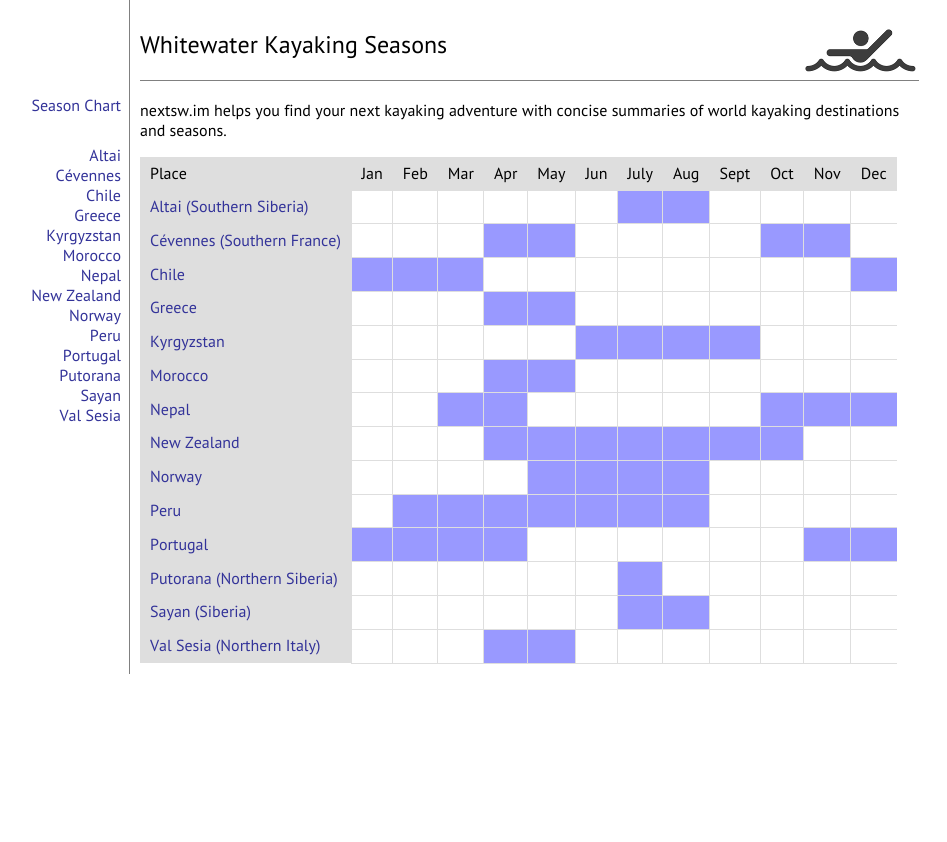
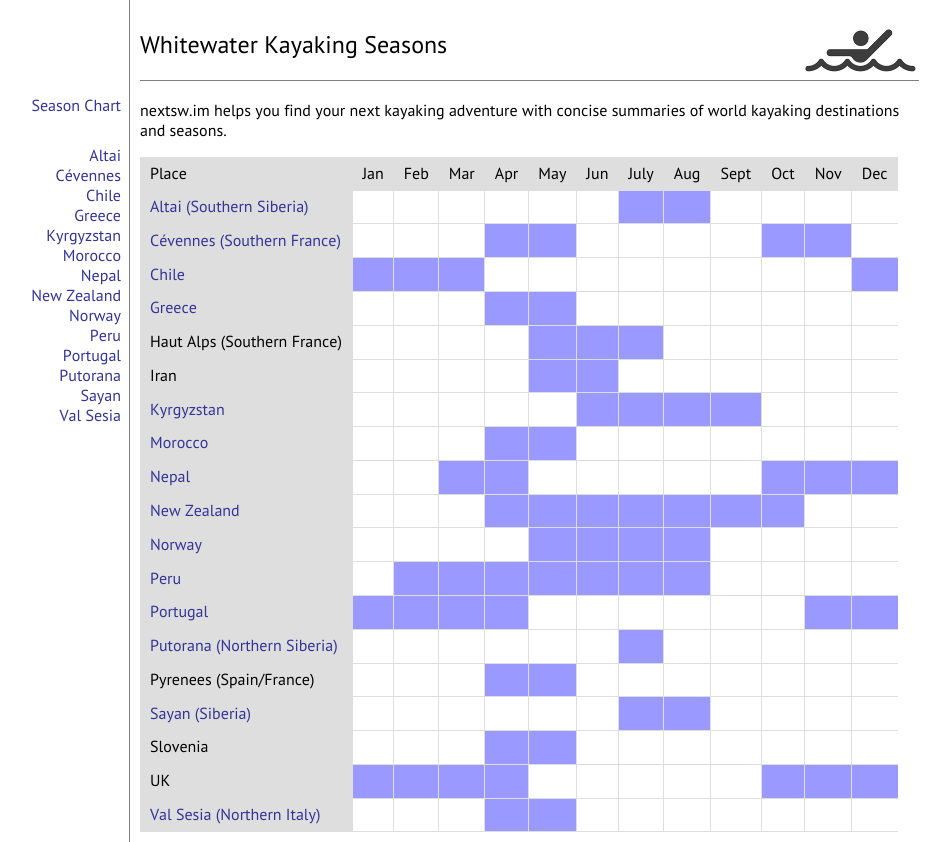
Before and after one commit to robtuley/world.rainchasers.com, a PHP site: page / in a window 1280 px wide. Shown: the part 16-858 px from the top of the page, without its empty margins (181-1128 px from the left). Before the commit the page ends 690 px from the top, so only its background shows below. Run offline with PHP 8.4, Linux system fonts and the light colour scheme.

Commit message:
Added more destinations, and season spec without detailed notes

```diff
--- a/index.php
+++ b/index.php
@@ -43,33 +43,57 @@ if ($src) {
 <ul>
   <li><a href="./">Season Chart</a></li>
 
+  <!--<li>Alaska</li>-->
   <li><a href=altai title="Southern Siberia" data-season=7,8>Altai</a></li>
-  <!--<li><a href=bc title="West Canada">British Columbia</a></li>-->
-  <!--<li><a href=california>California</a></li>-->
+  <!--<li>Bolivia</li>-->
+  <!--<li><span title="West Canada">British Columbia</span></li>-->
+  <!--<li>California</li>-->
   <li><a href=cevennes title="Southern France" data-season=4,5,10,11>Cévennes</a></li>
   <li><a href=chile data-season=1,2,3,12>Chile</a></li>
-  <!--<li><a href=corsica>Corsica</a></li>-->
-  <!--<li><a href=costa-rica>Costa Rica</a></li>-->
-  <!--<li><a href=galicia>Galicia</a></li>-->
+  <!--<li>Corsica</li>-->
+  <!--<li>Costa Rica</li>-->
+  <!--<li>Cuba</li>-->
+  <!--<li>Equador</li>-->
+  <!--<li>Galicia</li>-->
+  <!--<li>Georgia</li>-->
   <li><a href=greece data-season=4,5>Greece</a></li>
-  <!--<li><a href=haut-alps title="Southern France">Haut Alps</a></li>-->
-  <!--<li><a href=iran>Iran</a></li>-->
+  <!--<li>Greenland</li>-->
+  <li><span title="Southern France" data-season=5,6,7>Haut Alps</span></li>
+  <!--<li>Iceland</li>-->
+  <li><span data-season=5,6>Iran</span></li>
+  <!--<li>Ireland</li>-->
+  <!--<li>Japan</li>-->
+  <!--<li>Kamchatka</li>-->
   <li><a href=kyrgyzstan data-season=6,7,8,9>Kyrgyzstan</a></li>
-  <!--<li><a href=ladakh title="Northern India">Ladakh</a></li>-->
+  <!--<li>Kurdistan</li>-->
+  <!--<li><span title="Northern India">Ladakh</span></li>-->
+  <!--<li>Madagascar</li>-->
+  <!--<li>Mexico</li>-->
   <li><a href=morocco data-season=4,5>Morocco</a></li>
   <li><a href=nepal data-season=3,4,10,11,12>Nepal</a></li>
   <li><a href=new-zealand data-season=4,5,6,7,8,9,10>New Zealand</a></li>
   <li><a href=norway data-season=5,6,7,8>Norway</a></li>
+  <!--<li>Oregon</li>-->
+  <!--<li>Panama</li>-->
+  <!--<li>Papua New Guinea</li>-->
   <li><a href=peru data-season=2,3,4,5,6,7,8>Peru</a></li>
   <li><a href=portugal data-season=1,2,3,4,11,12>Portugal</a></li>
   <li><a href=putorana title="Northern Siberia" data-season=7>Putorana</a></li>
-  <!--<li><a href=pyrenees title="Spainish/French Border">Pyrenees</a></li>-->
+  <li><span title=Spain/France data-season=4,5>Pyrenees</span></li>
   <li><a href=sayan title=Siberia data-season=7,8>Sayan</a></li>
-  <!--<li><a href=scotland>Scotland</a></li>-->
-  <!--<li><a href=slovenia>Slovenia</a></li>-->
+  <li><span data-season=4,5>Slovenia</span></li>
+  <!--<li>Turkey</li>-->
+  <!--<li>Uganda</li>-->
+  <li><span data-season=10,11,12,1,2,3,4>UK</span></li>
   <li><a href=val-sesia title="Northern Italy" data-season=4,5>Val Sesia</a></li>
+  <!--<li>Vietnam</li>-->
+  <!--<li>Washington</li>-->
+  <!--<li>Zambezi</li>-->
 </ul>
 </nav>
+<script>
+$(function(){ $('nav li:not(:has(a))').hide(); });
+</script>
 
 <article>
 <?php echo $content; ?>
```
